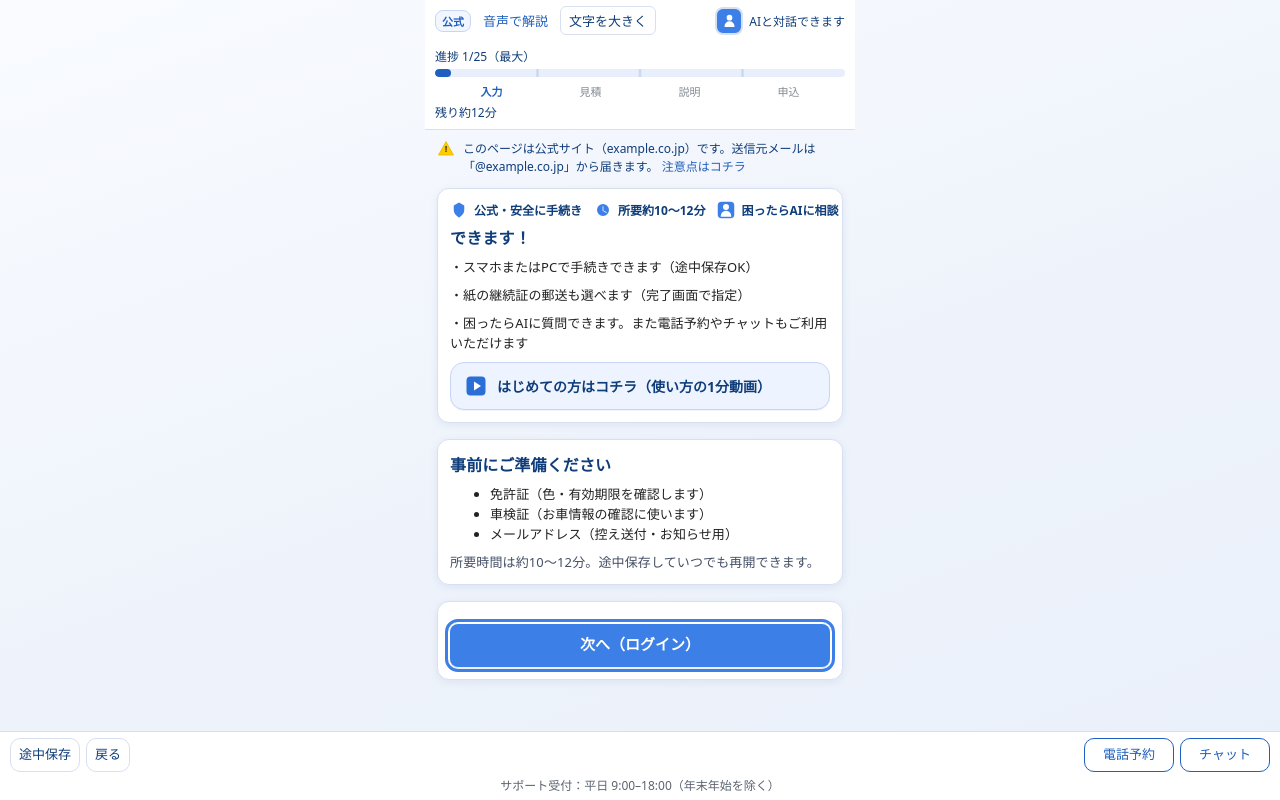
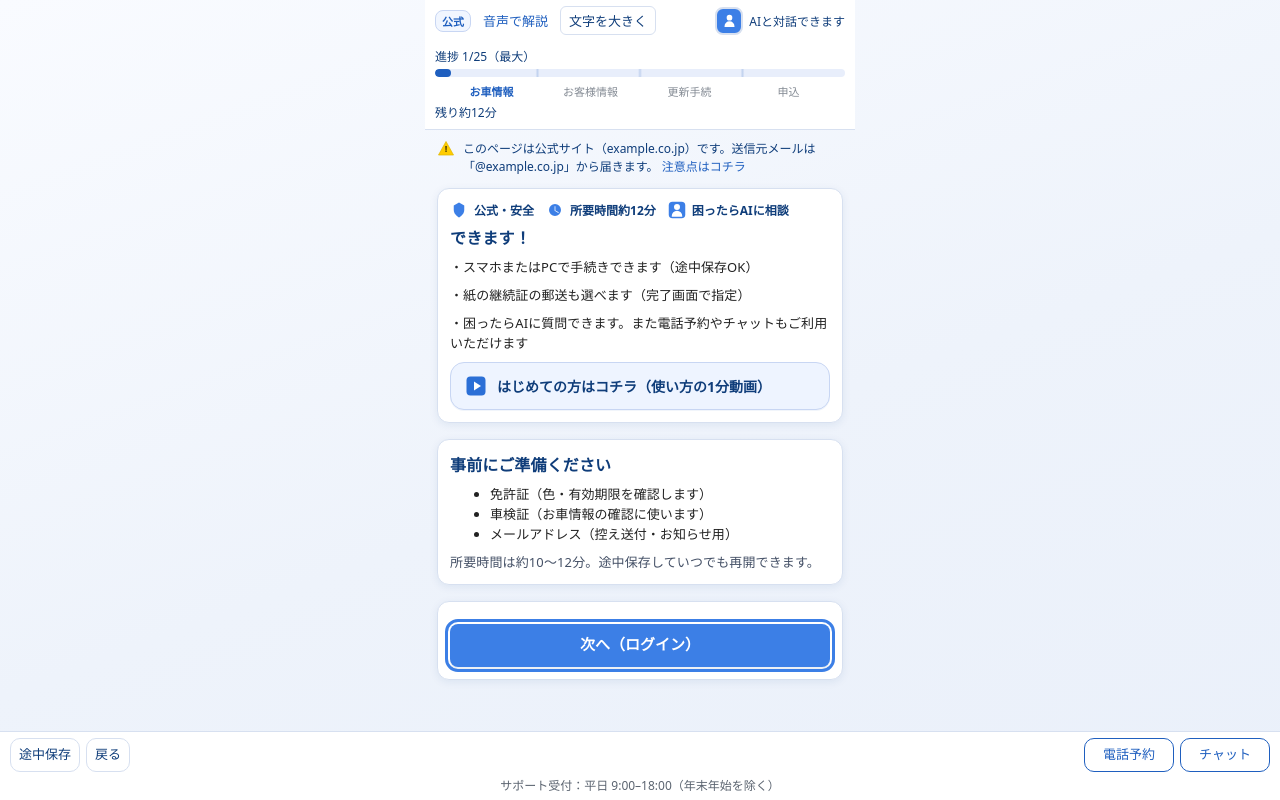
Before and after one commit to mieno0829-sketch/.gift11.io, a plain HTML site: page index.html in a window 1280 px wide. Drawn offline with Linux system fonts and the light colour scheme.

Commit message:
Update index.html

```diff
--- a/index.html
+++ b/index.html
@@ -369,14 +369,14 @@
 </div>
 <!-- END: header-top -->
 
- <!-- START: header-progress -->
+<!-- START: header-progress -->
 <div class="progress">
   <div id="progressText">進捗 1/25（最大）</div>
   <div class="bar"><div id="progressBar" role="progressbar" aria-label="進捗" aria-valuemin="0" aria-valuemax="100" aria-valuenow="4"></div></div>
   <div class="chapters" aria-label="進捗の章">
-    <span id="chapInput" class="chapter">入力</span>
-    <span id="chapEstimate" class="chapter">見積</span>
-    <span id="chapExplain" class="chapter">説明</span>
+    <span id="chapInput" class="chapter">お車情報</span>
+    <span id="chapEstimate" class="chapter">お客様情報</span>
+    <span id="chapExplain" class="chapter">更新手続</span>
     <span id="chapApply" class="chapter">申込</span>
   </div>
   <div id="timeLeft">残り約11分</div>
@@ -412,13 +412,13 @@
         <svg width="18" height="18" viewBox="0 0 24 24" aria-hidden="true">
           <path fill="#3c7fe6" d="M12 2l7 4v6c0 5-4 8-7 10-3-2-7-5-7-10V6l7-4z"/>
         </svg>
-        公式・安全に手続き
+        公式・安全
       </div>
       <div class="heroChip">
         <svg width="18" height="18" viewBox="0 0 24 24" aria-hidden="true">
           <path fill="#3c7fe6" d="M12 20a8 8 0 1 1 0-16 8 8 0 0 1 0 16zm.5-13h-1v6l5 3 .5-.87-4.5-2.63V7z"/>
         </svg>
-        所要約10〜12分
+        所要時間約12分
       </div>
       <div class="heroChip">
         <!-- ヘッダーと統一：青四角に白い人型 -->
```
